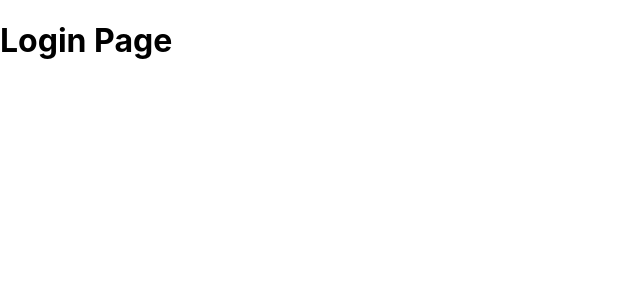
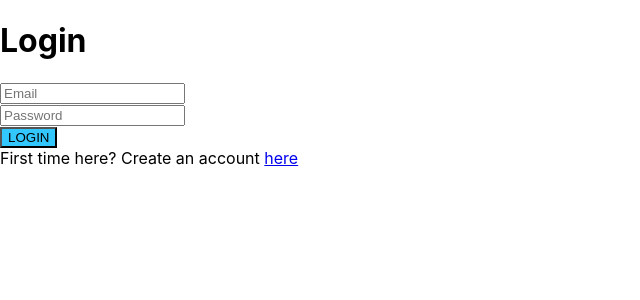
Before and after one commit to rebeccarwang/Still, a React (Create React App) app in the folder client/: page / in a window 1280 px wide. Shown: the top 300 px of the page, without its empty margins (0-640 px from the left). Built offline with nearby package versions, Linux system fonts and the light colour scheme; the HTML template or start-up script is replaced by a standard one.

Commit message:
login page created

```diff
--- a/client/src/pages/LoginPage.js
+++ b/client/src/pages/LoginPage.js
@@ -1,5 +1,88 @@
+import { useForm } from 'react-hook-form';
+import {useNavigate, Link} from 'react-router-dom';
+import {useState} from 'react';
+
 function LoginPage () {
-  return <h1>Login Page</h1>
+  const {register, handleSubmit, formState: { errors }} = useForm();
+  const navigate = useNavigate();
+  const [serverError, setServerError] = useState('');
+  const onSubmit = async (data) => {
+    // console.log(data);
+    try {
+      const res = await fetch('http://localhost:8080/login', {
+        method: 'POST',
+        headers: {
+          'Content-Type': 'application/json'
+        },
+        body: JSON.stringify(data)
+      }
+      )
+
+      if (res.ok) {
+        navigate('/home');
+      }
+      else {
+        const resJson = await res.json();
+        setServerError(resJson.error || 'Something went wrong');
+        return;
+      }
+    }
+    catch (err) {
+      console.log('Error:', err);
+      setServerError('Something went wrong- try again later');
+    }
+  }
+
+  return (
+    <>
+      <form className='login-form' onSubmit={handleSubmit(onSubmit)}>
+
+        <h1 className='login-title'>Login</h1>
+
+        <div className='login-email'>
+          <input
+            type='text'
+            placeholder='Email'
+            {...register('email', {
+              required: 'email is required',
+              pattern: {
+                value: /^[a-zA-Z0-9._%+-]+@[a-zA-Z0-9.-]+\.[a-zA-Z]{2,}$/,
+                message: 'email format does not match expected',
+              },
+            })}
+          />
+          {errors.email && <p style={{color: 'red'}}>{errors.email.message}</p>}
+        </div>
+
+        <div className='login-password'>
+          <input
+            type='password'
+            placeholder='Password'
+            {...register('password', {
+              required: 'password is required',
+              minLength: {
+                value: 8,
+                message: 'must be at least 8 characters',
+              },
+              maxLength: {
+                value: 30,
+                message: 'character limit exceeded',
+              },
+            })}
+          />
+          {errors.password && <p style={{color: 'red'}}>{errors.password.message}</p>}
+        </div>
+
+        <div>
+          <input type='submit' value='LOGIN' style={{ backgroundColor: '#33c7ff' }} />
+        </div>
+        {serverError && <p style={{ color: 'red' }}>{serverError}</p>}
+      </form>
+      <div>
+        First time here? Create an account <Link to='/signup'>here</Link>
+      </div>
+    </>
+  );
 }
 
 export default LoginPage;
--- a/client/src/pages/SignupPage.js
+++ b/client/src/pages/SignupPage.js
@@ -1,5 +1,5 @@
-import { useForm } from "react-hook-form";
-import {useNavigate} from 'react-router-dom';
+import { useForm } from 'react-hook-form';
+import {useNavigate, Link} from 'react-router-dom';
 import {useState} from 'react';
 
 
@@ -35,23 +35,23 @@ function SignupPage() {
   }
   return (
     <>
-      <form className="App" onSubmit={handleSubmit(onSubmit)}>
+      <form className='signup-form' onSubmit={handleSubmit(onSubmit)}>
 
-        <h1 className="register-title">Registration Form</h1>
+        <h1 className='register-title'>Create an Account</h1>
 
         <div className='register-first-name'>
           <input
-            type="text"
-            placeholder="First Name"
-            {...register("firstName", {
-              required: "first name is required",
+            type='text'
+            placeholder='First Name'
+            {...register('firstName', {
+              required: 'first name is required',
               minLength: {
                 value: 1,
-                message: "must be at least 1 character",
+                message: 'must be at least 1 character',
               },
               maxLength: {
                 value: 30,
-                message: "character limit exceeded",
+                message: 'character limit exceeded',
               },
             })}
           />
@@ -60,17 +60,17 @@ function SignupPage() {
 
         <div className='register-last-name'>
           <input
-            type="text"
-            placeholder="Last Name"
-            {...register("lastName", {
-              required: "last name is required",
+            type='text'
+            placeholder='Last Name'
+            {...register('lastName', {
+              required: 'last name is required',
               minLength: {
                 value: 1,
-                message: "must be at least 1 character",
+                message: 'must be at least 1 character',
               },
               maxLength: {
                 value: 30,
-                message: "character limit exceeded",
+                message: 'character limit exceeded',
               },
             })}
           />
@@ -79,13 +79,13 @@ function SignupPage() {
 
         <div className='register-email'>
           <input
-            type="text"
-            placeholder="Email"
-            {...register("email", {
-              required: "email is required",
+            type='text'
+            placeholder='Email'
+            {...register('email', {
+              required: 'email is required',
               pattern: {
                 value: /^[a-zA-Z0-9._%+-]+@[a-zA-Z0-9.-]+\.[a-zA-Z]{2,}$/,
-                message: "email format does not match expected",
+                message: 'email format does not match expected',
               },
             })}
           />
@@ -94,17 +94,17 @@ function SignupPage() {
 
         <div className='register-password'>
           <input
-            type="password"
-            placeholder="Password"
-            {...register("password", {
-              required: "password is required",
+            type='password'
+            placeholder='Password'
+            {...register('password', {
+              required: 'password is required',
               minLength: {
                 value: 8,
-                message: "must be at least 8 characters",
+                message: 'must be at least 8 characters',
               },
               maxLength: {
                 value: 30,
-                message: "character limit exceeded",
+                message: 'character limit exceeded',
               },
             })}
           />
@@ -112,10 +112,11 @@ function SignupPage() {
         </div>
 
         <div>
-          <input type="submit" style={{ backgroundColor: "#33c7ff" }} />
+          <input type='submit' style={{ backgroundColor: '#33c7ff' }} />
         </div>
         {serverError && <p style={{ color: 'red' }}>{serverError}</p>}
       </form>
+      Already have an account? Login <Link to='/'>here</Link>
     </>
   );
 }
```
Also changed, not shown: 1 other file (tests, documents, lock files or other folders).
